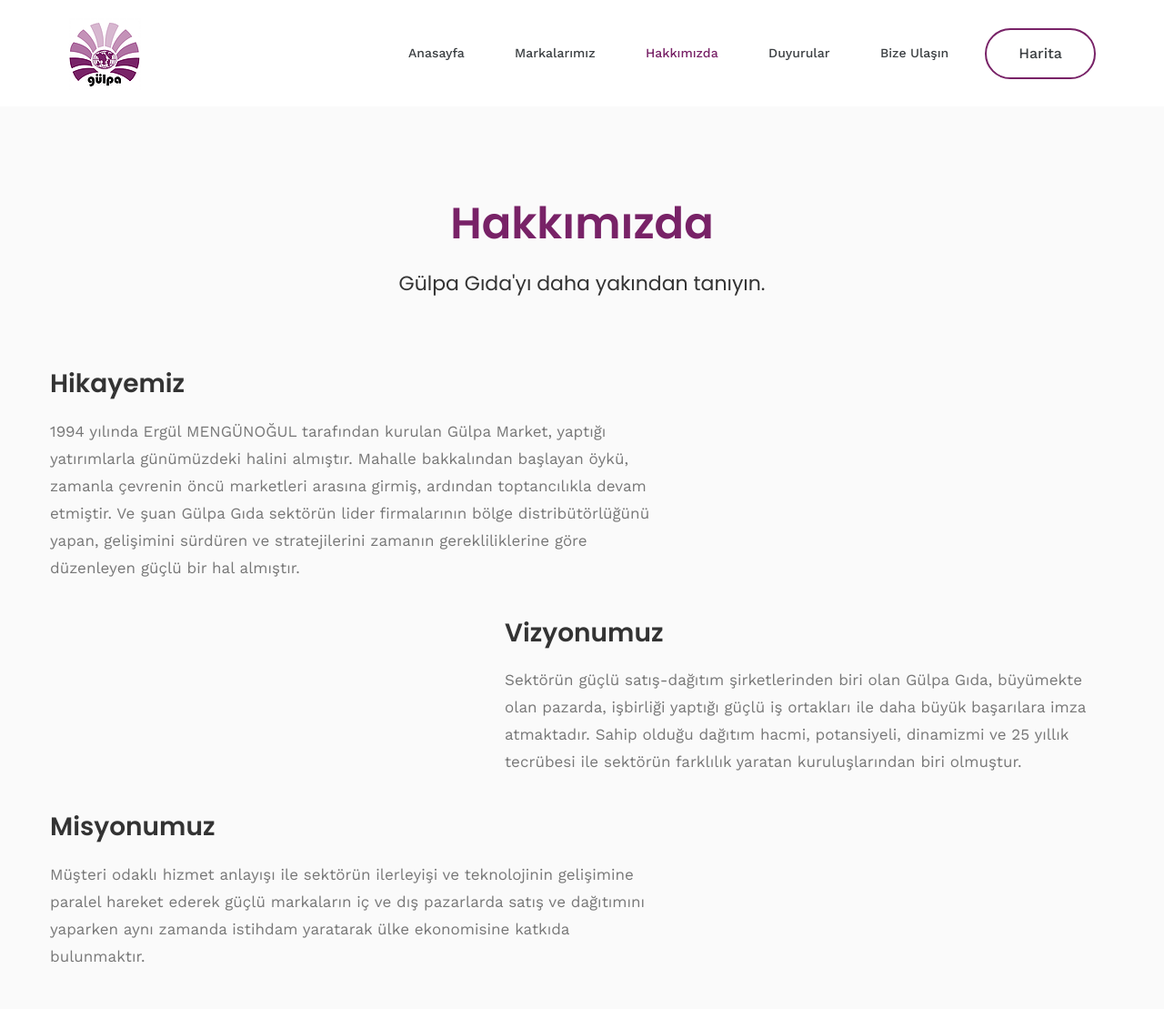
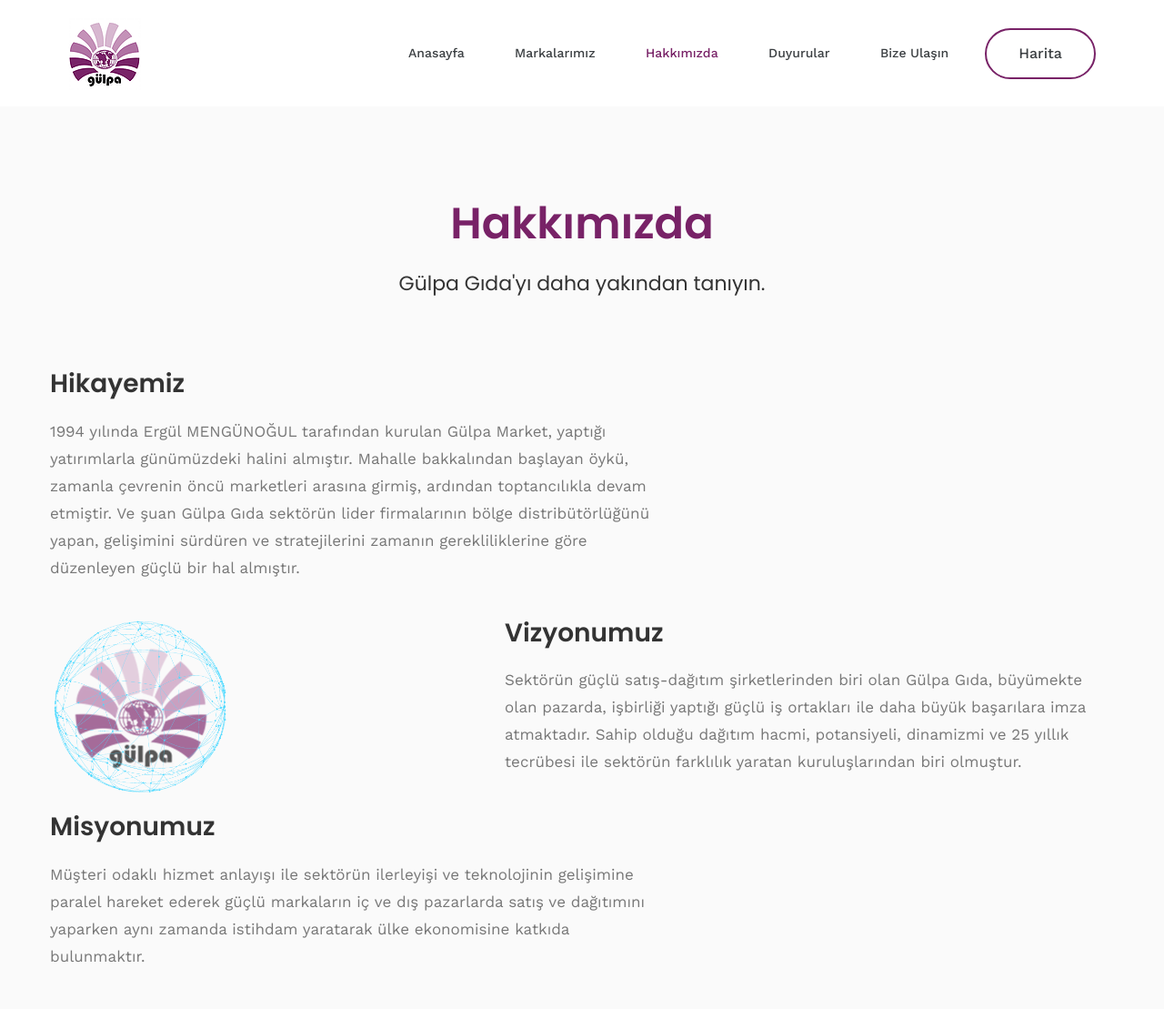
Before and after one commit to CoffeeappStudios/gulpa_site, a plain HTML site: page Pages/about.html in a window 1280 px wide. Shown: the top 1109 px of the page at 91% size. Drawn offline with nearby package versions, Linux system fonts and the light colour scheme; a script that the page names is missing.

Commit message:
add image
add image

```diff
--- a/Pages/about.html
+++ b/Pages/about.html
@@ -107,7 +107,7 @@
                 <div class="row">
 
                     <div class="col-xl-5 col-lg-5">
-
+                        <img src="../Images/earth-logo.png" width="200px" alt="">
                     </div>
                     <div class="col-xl-7 col-lg-7">
                         <div class="project-desc mb-40">
```
Also changed, not shown: Images/earth-logo.png (added).
